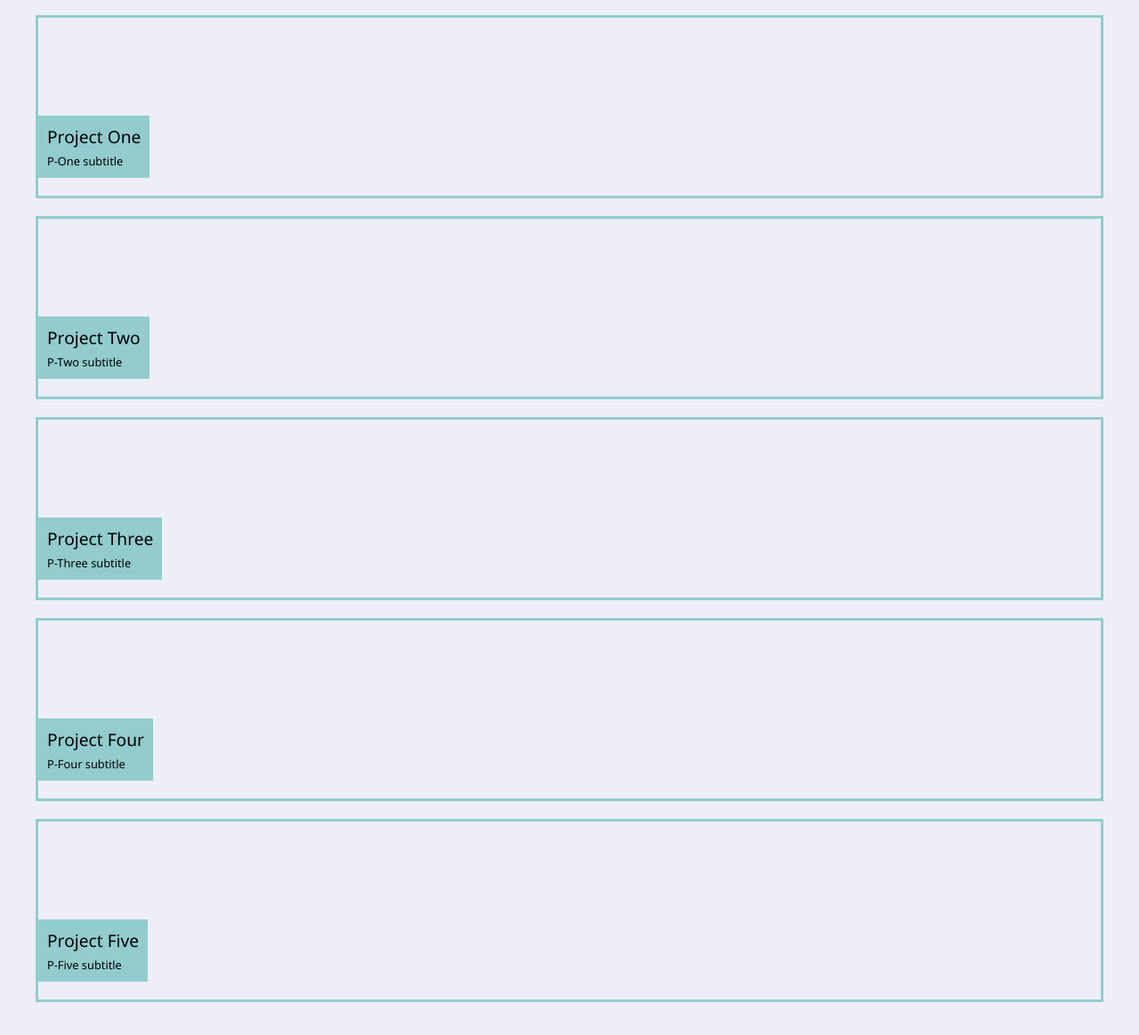
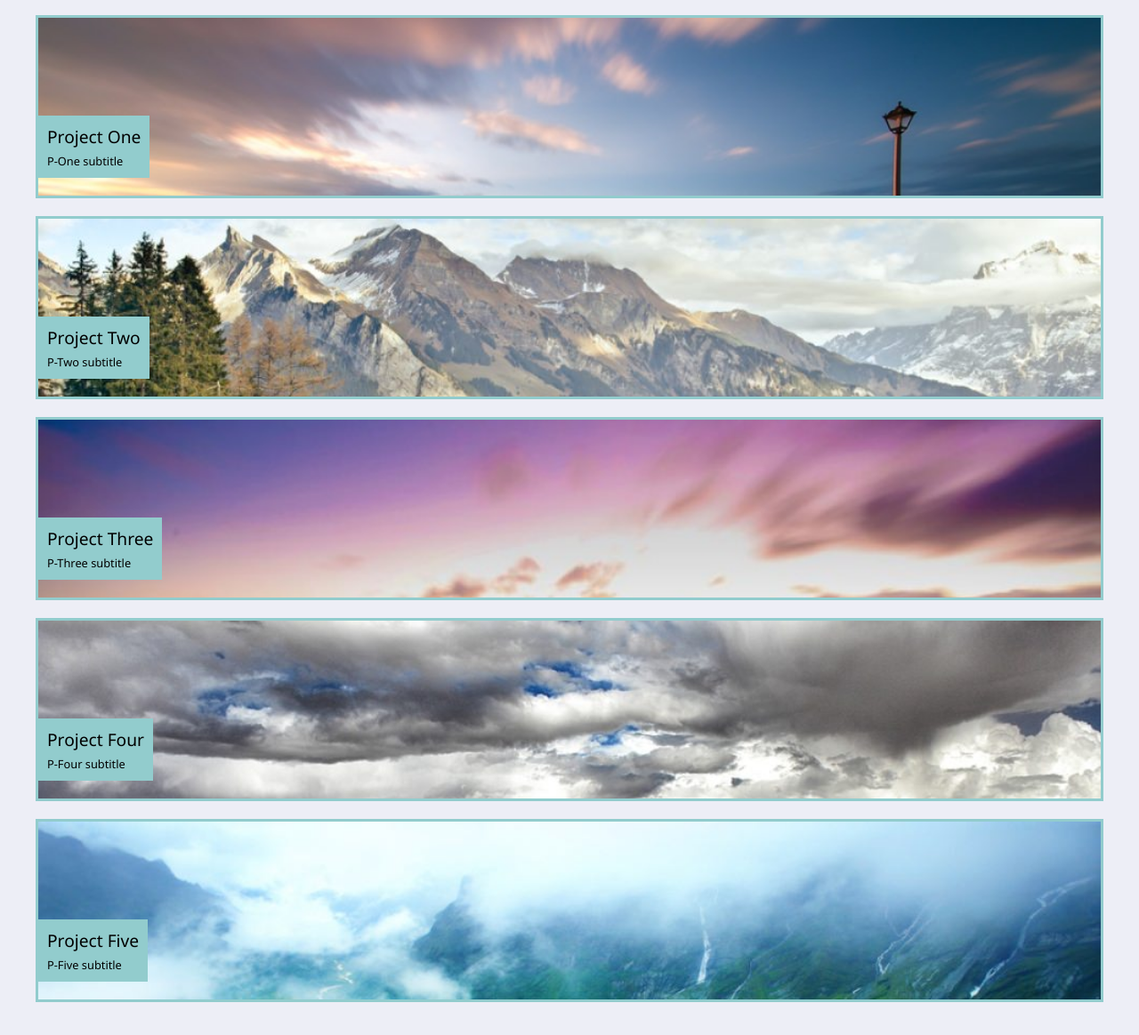
Before and after one commit to pdubya1632/PRW-Digital-v1, a plain HTML site: page index.html in a window 1280 px wide. Shown: the part 634-1798 px from the top of the page at 89% size. Drawn offline with Linux system fonts and the light colour scheme.

Commit message:
add project card bg images

```diff
--- a/Assets/css/styles.css
+++ b/Assets/css/styles.css
@@ -125,6 +125,7 @@ section {
     border: 3px solid var(--aqua);
     display: flex;
     align-items: flex-end;
+    background-size: cover;
 }
 
 .projectTitle {
@@ -136,6 +137,12 @@ section {
 .projectTitle h3 {
     margin-bottom: 5px;
 }
+
+.projectOne { background-image: url(../img/placeimg_1000_500_nature-1.jpeg); }
+.projectTwo { background-image: url(../img/placeimg_1000_500_nature-2.jpeg); }
+.projectThree { background-image: url(../img/placeimg_1000_500_nature-3.jpeg); }
+.projectFour { background-image: url(../img/placeimg_1000_500_nature-4.jpeg); }
+.projectFive { background-image: url(../img/placeimg_1000_500_nature-5.jpeg); }
 
 /* Footer */
 footer {
--- a/index.html
+++ b/index.html
@@ -62,31 +62,31 @@
           <h2>Work</h2>
         </div>
         <div class="sectionBody">
-          <div class="projectCard">
+          <div class="projectCard projectOne">
             <div class="projectTitle">
               <h3>Project One</h3>
               <h4>P-One subtitle</h4>
             </div>
           </div>
-          <div class="projectCard">
+          <div class="projectCard projectTwo">
             <div class="projectTitle">
               <h3>Project Two</h3>
               <h4>P-Two subtitle</h4>
             </div>
           </div>
-          <div class="projectCard">
+          <div class="projectCard projectThree">
             <div class="projectTitle">
               <h3>Project Three</h3>
               <h4>P-Three subtitle</h4>
             </div>
           </div>
-          <div class="projectCard">
+          <div class="projectCard projectFour">
             <div class="projectTitle">
               <h3>Project Four</h3>
               <h4>P-Four subtitle</h4>
             </div>
           </div>
-          <div class="projectCard">
+          <div class="projectCard projectFive">
             <div class="projectTitle">
               <h3>Project Five</h3>
               <h4>P-Five subtitle</h4>
```
